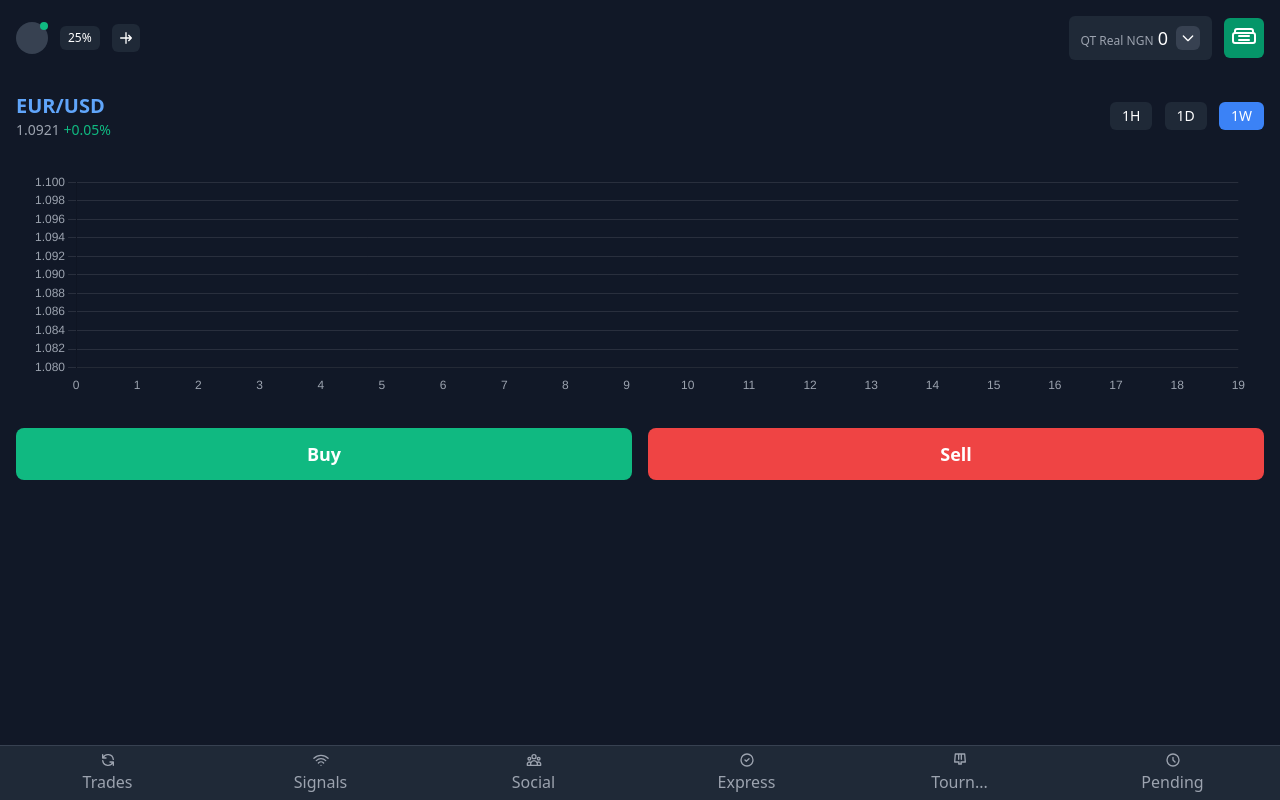
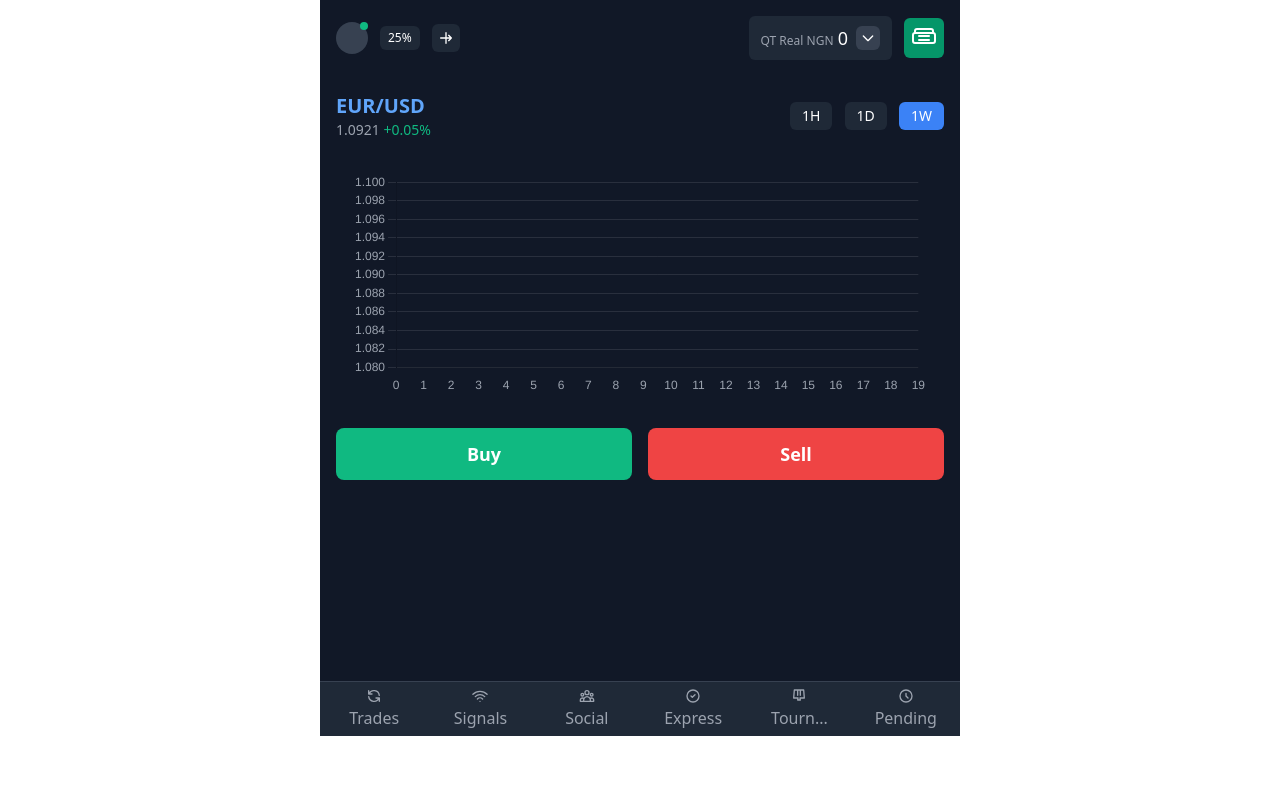
Before and after one commit to zeeblaze/forex-app, a plain HTML site: page index.html in a window 1280 px wide. Drawn offline with nearby package versions, Linux system fonts and the light colour scheme.

Commit message:
height fix2

```diff
--- a/index.html
+++ b/index.html
@@ -7,15 +7,15 @@
     <link href="https://cdnjs.cloudflare.com/ajax/libs/tailwindcss/2.2.19/tailwind.min.css" rel="stylesheet">
     <style>
         body {
-            width: 100vw;
+            max-width: 640px;
             height: 100vh;
-            margin: 0;
+            margin: 0 auto;
             position: relative;
             overflow: hidden;
         }
         .mobile-container {
             width: 100%;
-            height: 100%;
+            height: 92%;
             overflow: hidden;
             position: relative;
         }
```
